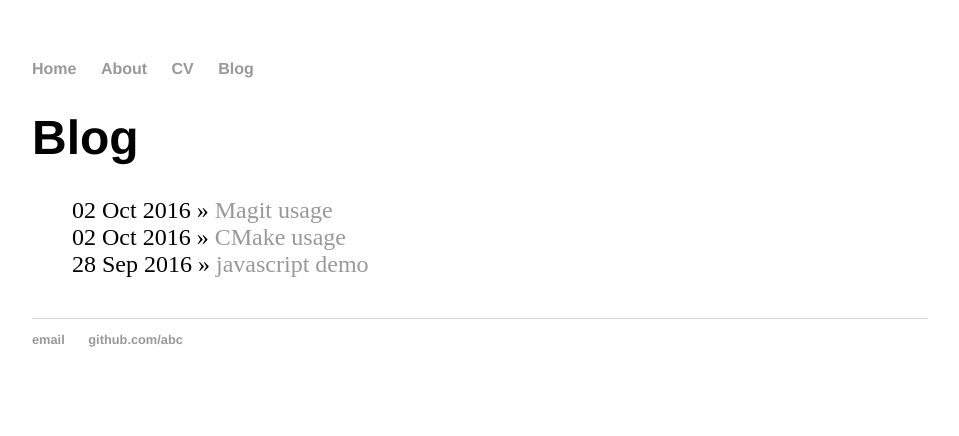
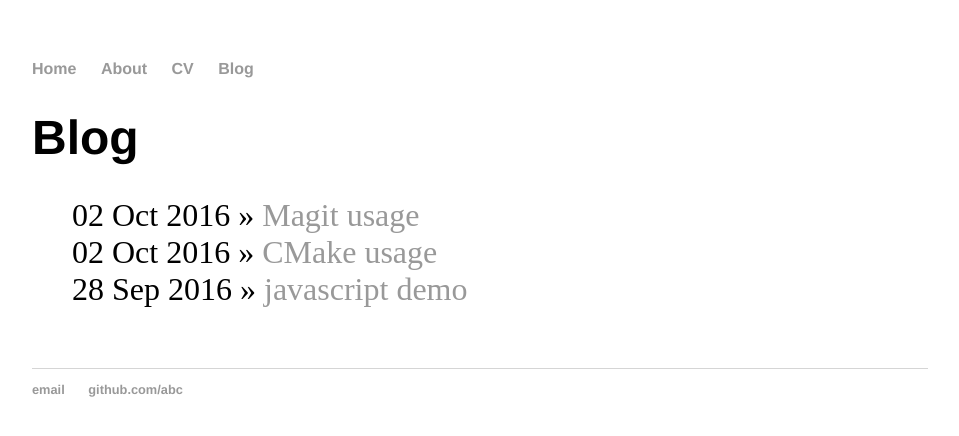
Before and after one commit to zhehe/zhehe.github.io, a Jekyll site: the page built from blog/index.html, in a window 1280 px wide. Shown: the top 436 px of the page, without its empty margins (160-1119 px from the left). Built offline with Jekyll 4.4.1, drawn with Linux system fonts in a browser that asks for light colours.

```diff
--- a/css/main.css
+++ b/css/main.css
@@ -34,8 +34,8 @@ footer {
 }
 
 ul.posts {
-    margin: 20px auto 40px;
-    font-size: 1.5em;
+    margin: 20px auto 60px;
+    font-size: 2.0em;
 }
 
 ul.posts li {
--- a/index.html
+++ b/index.html
@@ -1,6 +1,6 @@
 ---
 layout: default
-title: Hello
+title: Testing Webpage
 ---
 <div class="blurb">
 	<h1>Hi there!</h1>
```
